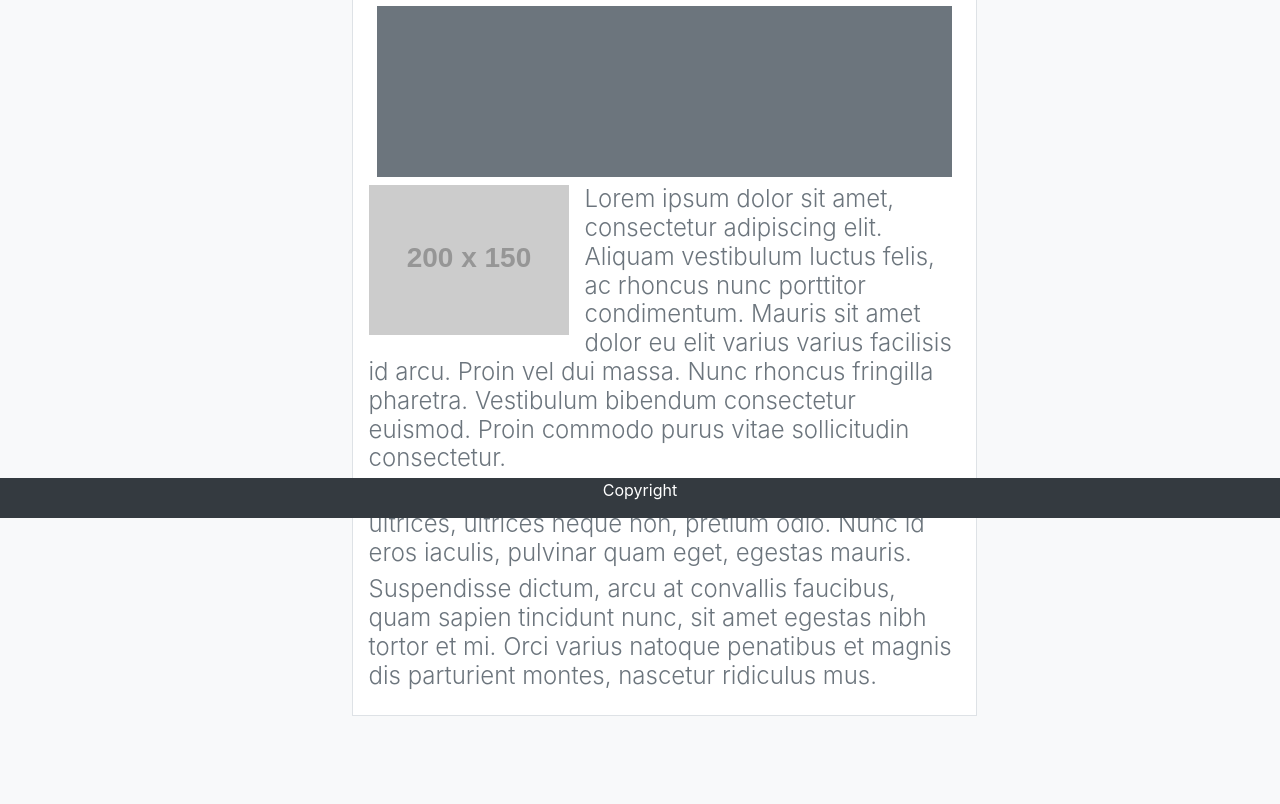
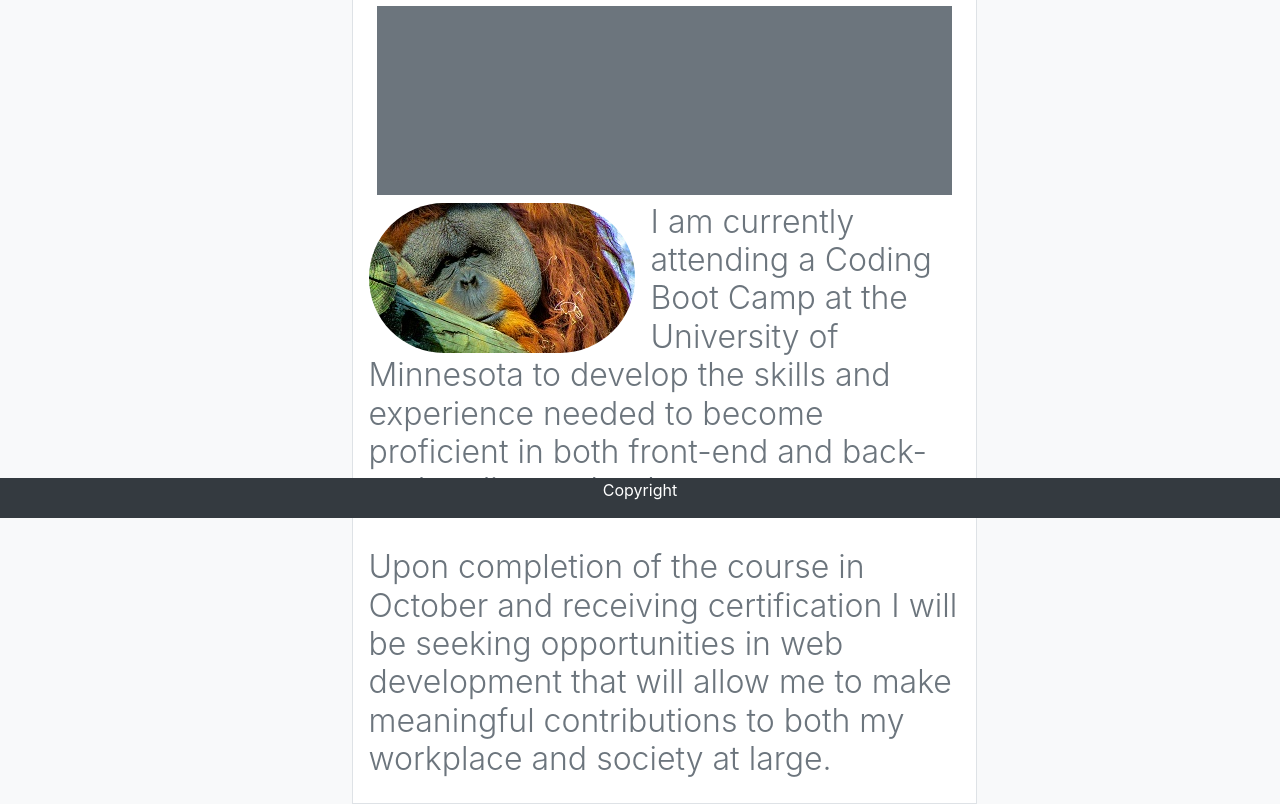
Before and after one commit to damicose/Bootstrap-Portfolio, a plain HTML site: page index.html in a window 1280 px wide. Shown: the part 282-1086 px from the top of the page. Before the commit the page ends 998 px from the top, so only its background shows below. Drawn offline with nearby package versions, Linux system fonts and the light colour scheme; placeholder pictures from the web are drawn by us.

Commit message:
updated portfolio links and images, updated About Me. header is acting weird in index page?

```diff
--- a/index.html
+++ b/index.html
@@ -55,28 +55,12 @@
                 <div class="border-top  p-2">
                     <div class="container bg-secondary h-25 d-inline-block"></div>
                 </div>
-                <img class="mr-3 float-left" src="http://placehold.it/200x150" alt="Generic placeholder image">
+                <img class="border-dark rounded-pill mr-3 float-left" src="./assets/orang.jpg" alt="Now That's What I Call A Great Ape">
 
-                <h4 class="text-secondary text-muted font-weight-light">Lorem ipsum dolor sit amet, consectetur
-                    adipiscing elit. Aliquam vestibulum luctus
-                    felis, ac rhoncus nunc porttitor condimentum. Mauris sit amet dolor eu elit varius
-                    varius facilisis id arcu. Proin vel dui massa. Nunc rhoncus fringilla pharetra.
-                    Vestibulum bibendum consectetur euismod. Proin commodo purus vitae sollicitudin
-                    consectetur.
-                </h4>
-                <h4 class="text-secondary text-muted font-weight-light">Donec vehicula lacus at leo feugiat lacinia.
-                    In et ex ultrices, ultrices neque non,
-                    pretium odio. Nunc id eros iaculis, pulvinar quam eget, egestas mauris.
-                </h4>
-                <h4 class="text-secondary text-muted font-weight-light">Suspendisse dictum, arcu at convallis faucibus,
-                    quam
-                    sapien tincidunt nunc, sit amet
-                    egestas nibh tortor et mi. Orci varius natoque penatibus et magnis dis parturient
-                    montes, nascetur ridiculus mus.
-                </h4>
+                <h2 class="text-secondary text-muted font-weight-light">I am currently attending a Coding Boot Camp at the University of Minnesota to develop the skills and experience needed to become proficient in both front-end and back-end coding technology. <br><br>Upon completion of the course in October and receiving certification I will be seeking opportunities in web development that will allow me to make meaningful contributions to both my workplace and society at large.
+                </h2>
             </div>
         </div>
-
 
         <div class="col-3">
 
```
Also changed, not shown: portfolio.html (+5 -5 lines), assets/crystal.jpg (added), assets/headphones.jpg (added), assets/hulk.jpg (added), assets/orang.jpg (added), assets/psy.jpg (added).
